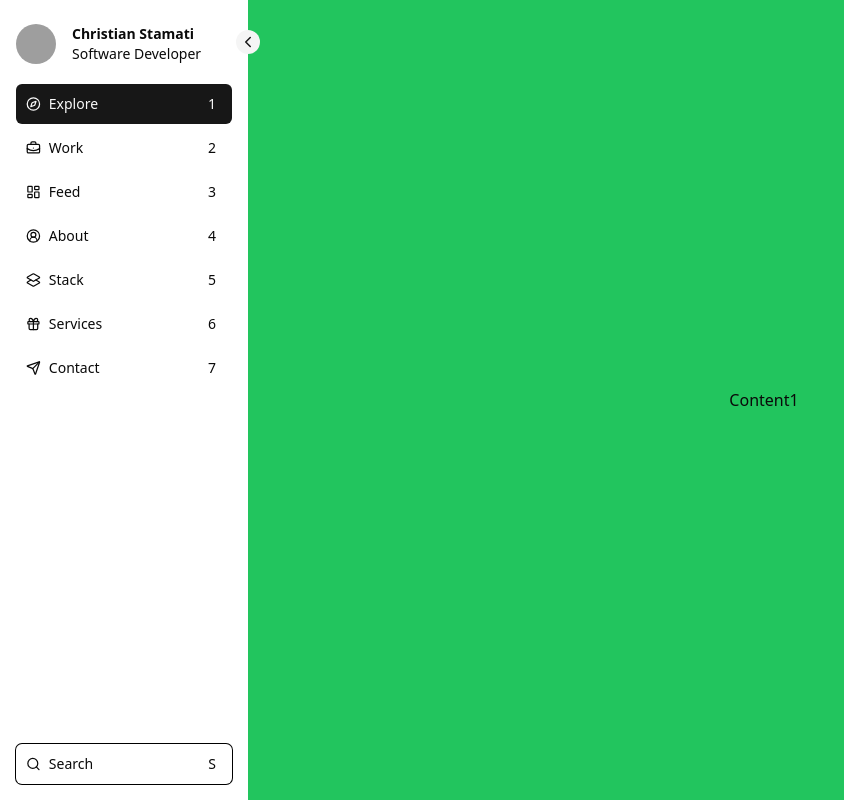
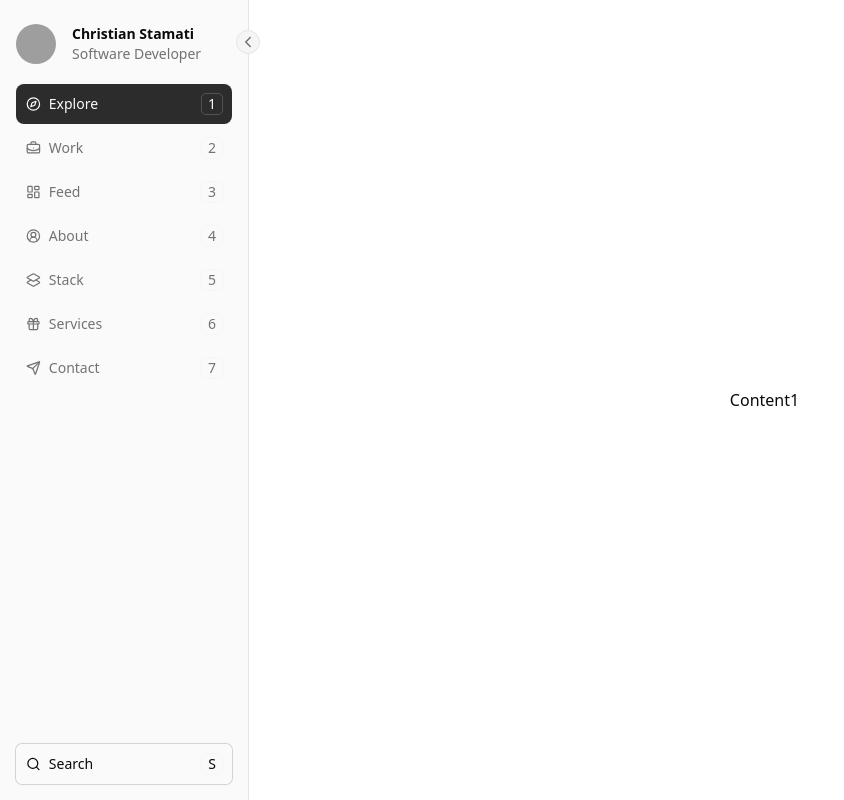
Before and after one commit to christianstamati/dashfolio, a Next.js app: page / in a window 1280 px wide. Both pictures are taken after a click on the button 72 px from the left and 32 px from the top of the page. Shown: the whole page, without its empty margins (0-844 px from the left). Built offline with nearby package versions, Linux system fonts and the light colour scheme; grey boxes are pictures that could not be loaded.

Commit message:
Polished dashboard

```diff
--- a/src/app/(frontend)/page.tsx
+++ b/src/app/(frontend)/page.tsx
@@ -3,8 +3,7 @@ import React from "react";
 export default function Home() {
   return (
     <div className="w-full">
-      <div className="center-content h-screen bg-green-500">Content1</div>
-      <div className="center-content h-screen bg-green-500">Content1</div>
+      <div className="center-content h-screen bg-white">Content1</div>
     </div>
   );
 }
--- a/src/components/side-nav.tsx
+++ b/src/components/side-nav.tsx
@@ -29,15 +29,24 @@ function NavItem({
     <Link href={href}>
       <div
         className={cn(
-          "flex w-fit items-center justify-center gap-2 rounded-md p-2.5 text-sm",
+          "flex w-fit items-center justify-center gap-2 rounded-lg p-2.5 text-sm text-neutral-500",
           { "w-full": expand },
-          { "bg-primary text-primary-foreground": selected },
+          {
+            "bg-primary/90 text-primary-foreground": selected,
+          },
         )}
       >
         <LucideIcon iconName={icon} size={20} />
         {expand && <span className="w-full">{label}</span>}
         {expand && (
-          <span className="aspect-square rounded-sm px-1.5">{shortcut}</span>
+          <span
+            className={cn(
+              `aspect-square rounded-sm px-1.5 ring-1 ring-neutral-100`,
+              { "b-red-500 ring-1 ring-neutral-600": selected },
+            )}
+          >
+            {shortcut}
+          </span>
         )}
       </div>
     </Link>
@@ -50,7 +59,7 @@ function SideNav() {
   const [expand, setExpand] = useState(false);
 
   return (
-    <div className="hidden flex-col lg:flex">
+    <div className="hidden flex-col border-r-[0.01rem] bg-neutral-50 lg:flex">
       <div
         className={cn("relative flex justify-center p-4", {
           "pb-5 pt-6": expand,
@@ -66,12 +75,12 @@ function SideNav() {
           })}
         >
           <h3 className="font-semibold">Christian Stamati</h3>
-          <span>Software Developer</span>
+          <span className="text-primary/60">Software Developer</span>
         </div>
         <Button
           onClick={() => setExpand((prevState) => !prevState)}
           className={cn(
-            "absolute -right-2 top-1/2 h-4 w-4 -translate-y-1/2 rounded-full",
+            "absolute -right-2 top-1/2 h-4 w-4 -translate-y-1/2 rounded-full border-[0.01rem] text-neutral-500",
             { "-right-3 h-6 w-6": expand },
           )}
           variant={"secondary"}
@@ -95,14 +104,22 @@ function SideNav() {
       <div className="p-4">
         <div
           className={cn(
-            "flex w-fit items-center justify-center gap-2 rounded-md p-2.5 text-sm ring-1 ring-black",
+            "flex w-fit items-center justify-center gap-2 rounded-md p-2.5 text-sm ring-1 ring-neutral-300",
             { "w-full": expand },
             { "bg-primary text-primary-foreground": false },
           )}
         >
           <Search size={20} />
           {expand && <span className="w-full">Search</span>}
-          {expand && <span className="aspect-square rounded-sm px-1.5">S</span>}
+          {expand && (
+            <span
+              className={cn(
+                `aspect-square rounded-sm px-1.5 ring-1 ring-neutral-100`,
+              )}
+            >
+              S
+            </span>
+          )}
         </div>
       </div>
     </div>
--- a/src/styles/globals.css
+++ b/src/styles/globals.css
@@ -29,7 +29,8 @@
     --chart-3: 197 37% 24%;
     --chart-4: 43 74% 66%;
     --chart-5: 27 87% 67%;
-    --radius: 0.5rem
+    --radius: 0.5rem;
+    --b-radius: 0.5rem
   }
   .dark {
     --background: 0 0% 3.9%;
```
